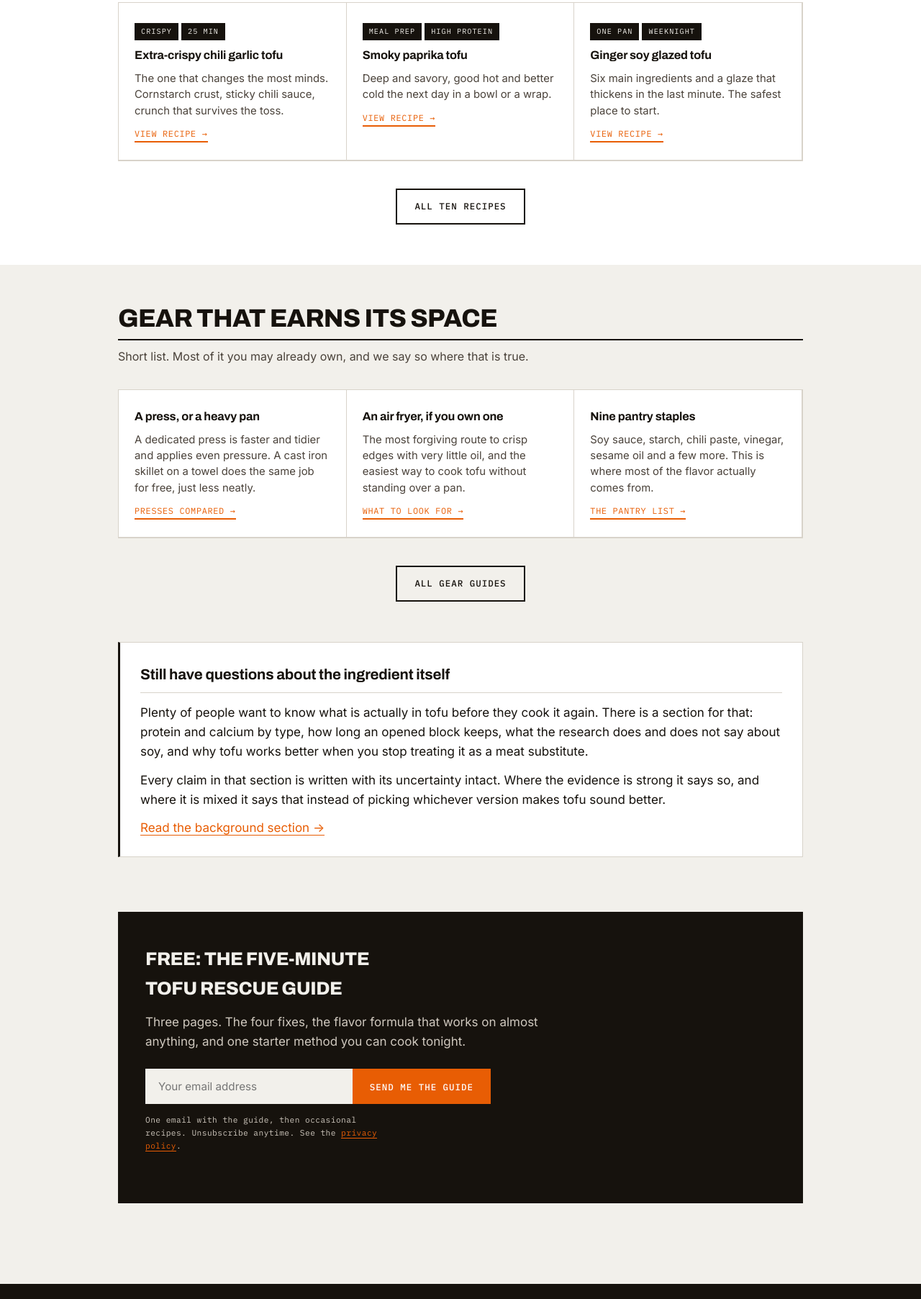
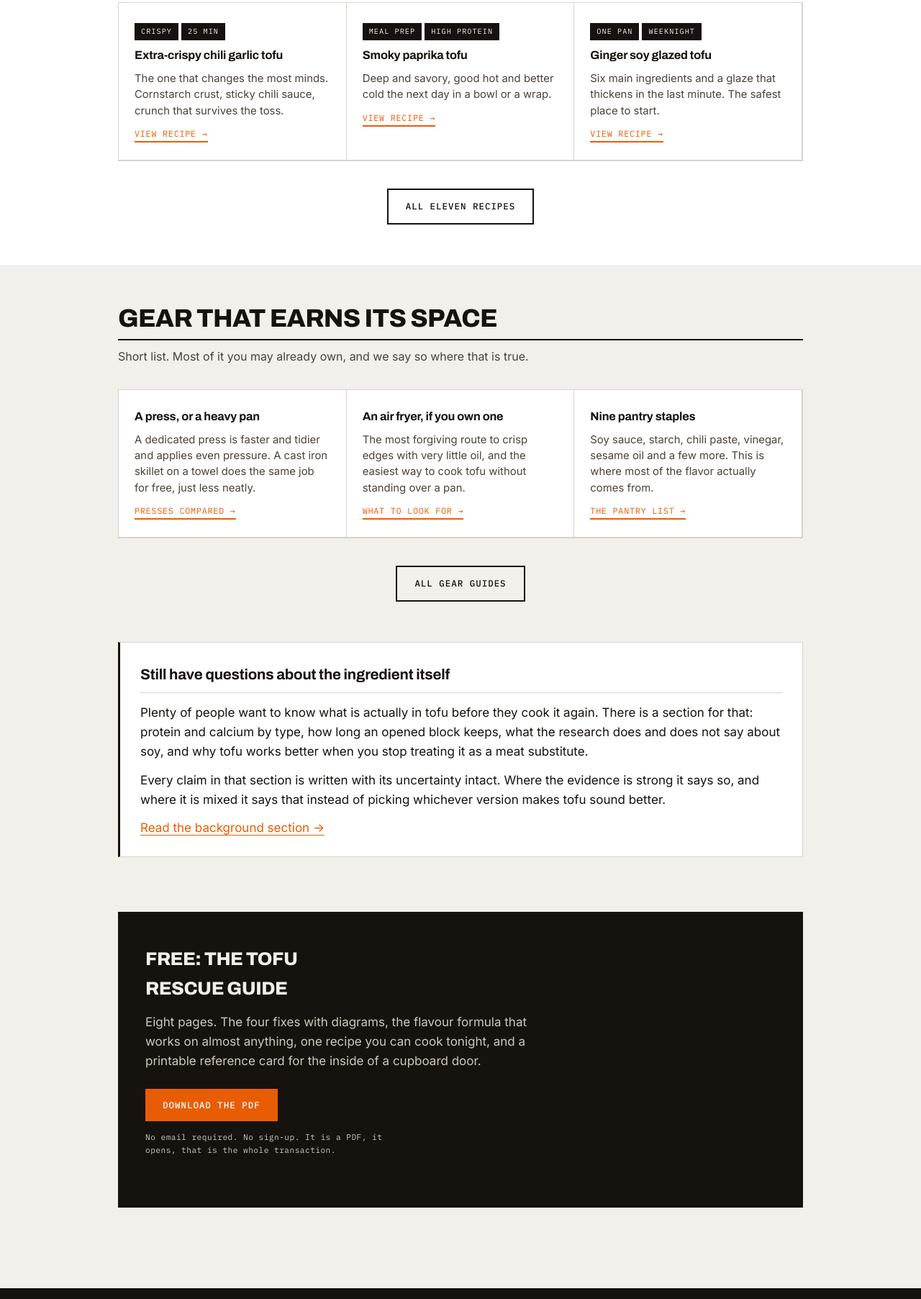
Before and after one commit to hardmangopublishing/Ftofu, a plain HTML site: page index.html in a window 1280 px wide. Shown: the part 2718-4523 px from the top of the page at 72% size. Drawn offline with Linux system fonts and the light colour scheme.

Commit message:
Add files via upload

```diff
--- a/index.html
+++ b/index.html
@@ -374,7 +374,7 @@ figure.shot img{width:100%;height:auto;object-fit:cover;aspect-ratio:16/9}
       </div>
     </div>
     <div style="text-align:center;margin-top:38px">
-      <a href="recipes.html" class="btn btn-outline">All ten recipes</a>
+      <a href="recipes.html" class="btn btn-outline">All eleven recipes</a>
     </div>
   </div>
 </section>
@@ -420,13 +420,10 @@ figure.shot img{width:100%;height:auto;object-fit:cover;aspect-ratio:16/9}
 <section class="section" id="guide" style="padding-top:0">
   <div class="container">
     <div class="magnet">
-      <h2>Free: the five-minute tofu rescue guide</h2>
-      <p>Three pages. The four fixes, the flavor formula that works on almost anything, and one starter method you can cook tonight.</p>
-      <form class="magnet-form" action="https://example.com/subscribe" method="post">
-        <input type="email" name="email" placeholder="Your email address" aria-label="Your email address" required>
-        <button type="submit" class="btn">Send me the guide</button>
-      </form>
-      <p class="fineprint">One email with the guide, then occasional recipes. Unsubscribe anytime. See the <a href="privacy.html">privacy policy</a>.</p>
+      <h2>Free: the tofu rescue guide</h2>
+      <p>Eight pages. The four fixes with diagrams, the flavour formula that works on almost anything, one recipe you can cook tonight, and a printable reference card for the inside of a cupboard door.</p>
+      <a href="guide/F-Tofu-Rescue-Guide.pdf" class="btn" download>Download the PDF</a>
+      <p class="fineprint">No email required. No sign-up. It is a PDF, it opens, that is the whole transaction.</p>
     </div>
   </div>
 </section>
```
Also changed, not shown: 404.html (+1 -1 lines), privacy.html (+4 -4 lines), recipes.html (+4 -4 lines), tofu-types.html (+1 -1 lines), 1 other file.
